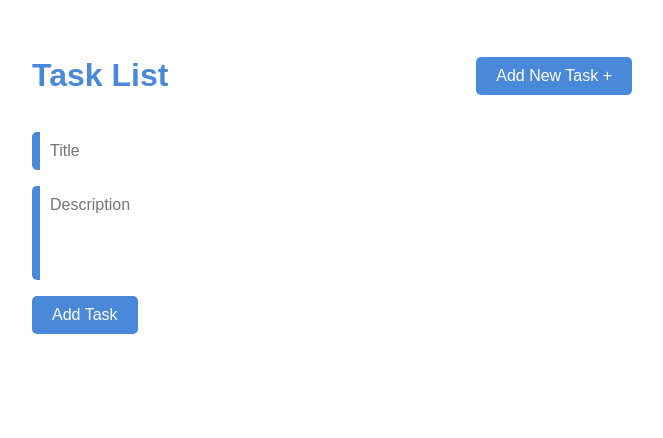
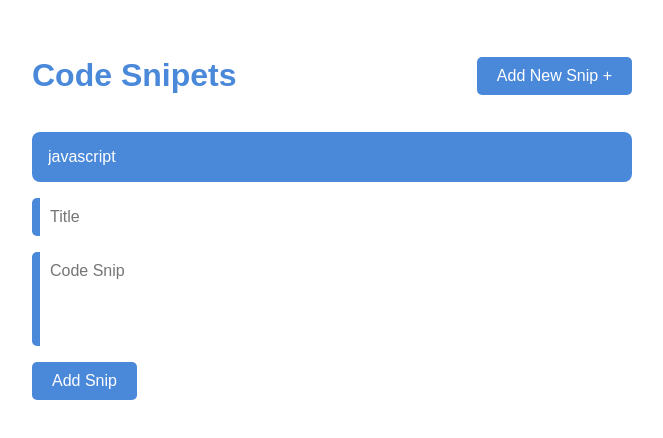
Before and after one commit to Manga301/js-code-snipets, a website built with Vite: page index.html in a window 1280 px wide. Shown: the whole page, without its empty margins (308-971 px from the left). Built offline with nearby package versions, Linux system fonts and the light colour scheme.

Commit message:
updating UI and adding language dropdown

```diff
--- a/index.css
+++ b/index.css
@@ -141,3 +141,18 @@ a {
     display: none;
 
 }
+
+select {
+    appearance: none;
+    background-color: var(--primary-color);
+    color: var(--primary-text-color);
+    border: none;
+    border-radius: 8px;
+    padding: 1rem;
+    margin-bottom: 1rem;
+    width: 100%;
+    font-family: inherit;
+    font-size: inherit;
+    cursor: inherit;
+    line-height: inherit;
+  }
--- a/index.html
+++ b/index.html
@@ -5,11 +5,19 @@
     <body>
         <div id="task-list">
             <div class="task-list-header">
-                <h1 class="header-title">Task List</h1>
-                <button id="new-task-btn">Add New Task +</button>
+                <h1 class="header-title">Code Snipets</h1>
+                <button id="new-task-btn">Add New Snip +</button>
             </div>
             <div class="task-main-section">
                 <div class="task-form">
+                    <select name="languages" id="coding-language">
+                        <option value="javascript">javascript</option>
+                        <option value="css">css</option>
+                        <option value="html">html</option>
+                        <option value="react">react</option>
+                        <option value="python">python</option>
+                    </select>
+
                     <input type="text"
                     id="title-el"
                     name="title"
@@ -18,9 +26,9 @@
                     <textarea id="description-el"
                     name="description"
                     rows="4" cols="50"
-                    placeholder="Description"></textarea>
+                    placeholder="Code Snip"></textarea>
 
-                    <button id="add-task-btn">Add Task</button>
+                    <button id="add-task-btn">Add Snip</button>
                 </div>
 
                 <div id="tasks-el">
```
